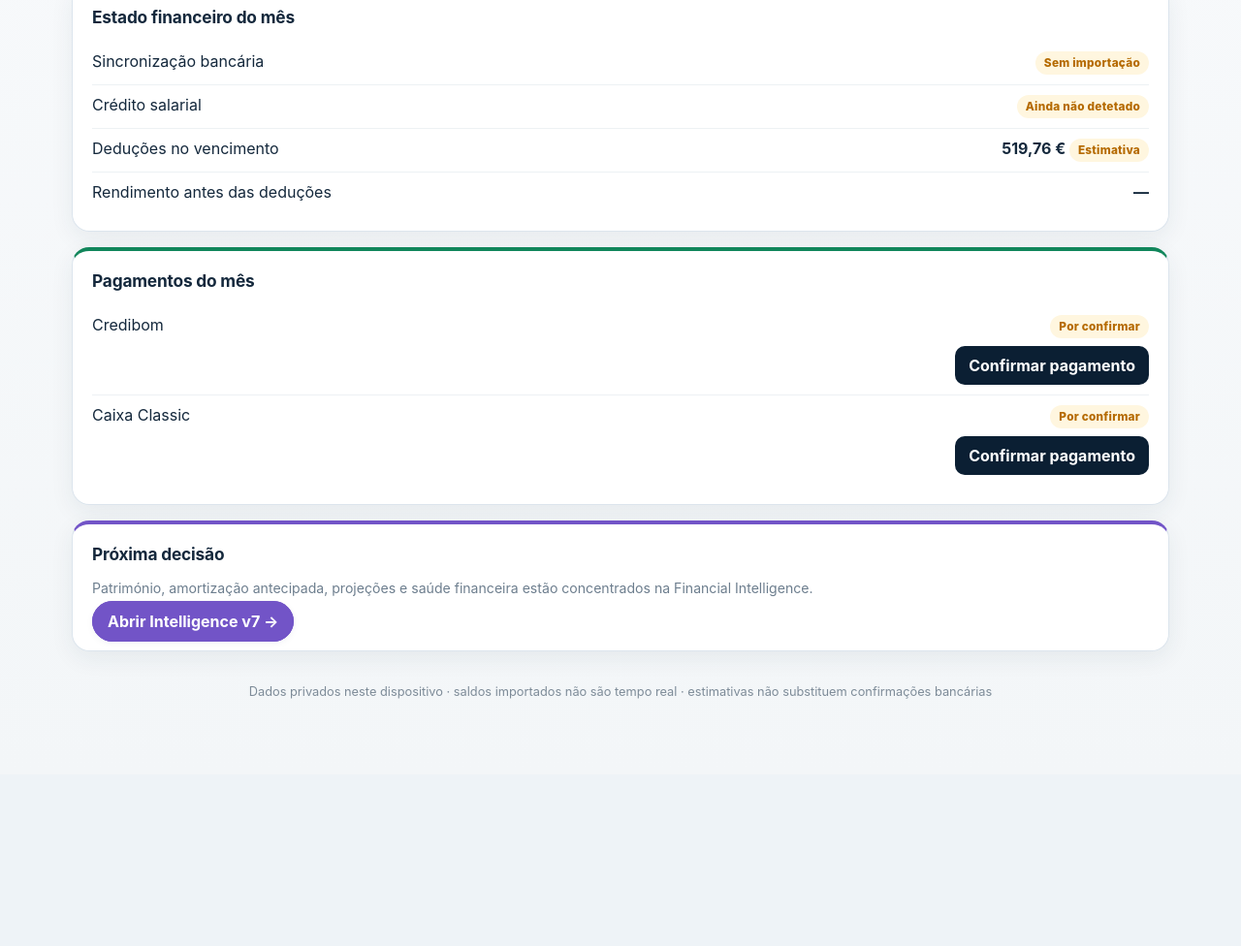
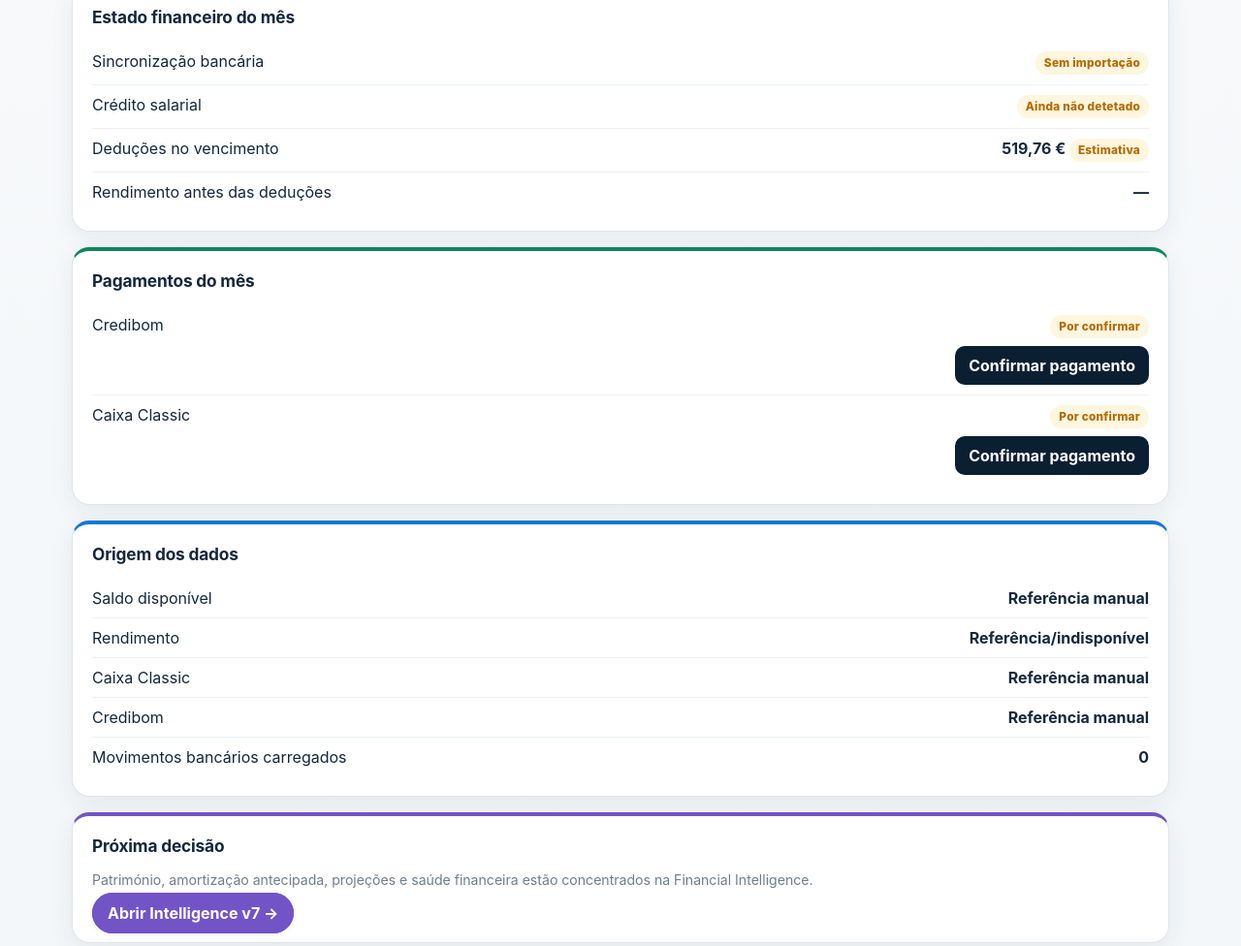
Before and after one commit to Valente6305/my-finance-control, a plain HTML site: page index.html in a window 1280 px wide. Shown: the part 418-1394 px from the top of the page at 97% size. Before the commit the page ends 1217 px from the top, so only its background shows below. Drawn offline with Linux system fonts and the light colour scheme.

Commit message:
Centralize MFC-derived calculations and add data provenance

```diff
--- a/index.html
+++ b/index.html
@@ -109,7 +109,7 @@ function regularSalaryCandidates(){
 function isSalary(t){return regularSalaryCandidates().some(x=>txkey(x)===txkey(t))}
 function monthlySpend(mm=currentMonth()){const bank=transactions().filter(t=>month(t.date)===mm&&n(t.amount)<0&&!isTransfer(t)&&!isDebt(t)).reduce((a,t)=>a-n(t.amount),0),pay=payrollDeductions(mm);return bank+pay.total}
 function salaryDetected(){const seed=n(state.salary)||2096.22,c=regularSalaryCandidates().filter(t=>month(t.date)===currentMonth());if(!c.length)return 0;return n(c.sort((a,b)=>Math.abs(n(a.amount)-seed)-Math.abs(n(b.amount)-seed))[0].amount)}
-function paymentStatus(name,amount,re){const mm=currentMonth(),manual=state.paymentConfirmations?.[mm]?.[name];const hits=transactions().filter(t=>month(t.date)===mm&&n(t.amount)<0&&re.test(norm(t.description))&&Math.abs(-n(t.amount)-amount)<=1);return {name,amount,detected:hits.length>0||!!manual,bank:hits.length>0,manual:!hits.length&&!!manual}}
+function paymentStatus(name,amount,re){const mm=currentMonth(),manual=state.paymentConfirmations?.[mm]?.[name];const hits=transactions().filter(t=>month(t.date)===mm&&n(t.amount)<0&&re.test(norm(t.description)));const paid=hits.reduce((a,t)=>a-n(t.amount),0);return {name,amount,paid,detected:hits.length>0||!!manual,bank:hits.length>0,manual:!hits.length&&!!manual,exact:hits.some(t=>Math.abs(-n(t.amount)-amount)<=1)}}
 function paymentStatuses(){return [paymentStatus('Credibom',n(state.carRegular)||210.74,/CREDIBOM/),paymentStatus('Caixa Classic',n(state.cardRegular)||231.25,/CAIXA CLASSIC|C CLASSIC|PAGAMENTO CARTAO|PAG CARTAO|CARTAO CREDITO/)]}
 function cardDebtBalance(){const c=state.debtEstimates?.card;return c?n(c.balance):n(state.cardBalance)}
 function cardDebtSettled(){return cardDebtBalance()<=0.01||!!state.debtMilestones?.card?.completed}
@@ -143,6 +143,34 @@ const badge=(t,tone='info')=>'<span class="badge '+tone+'">'+t+'</span>';
 const progress=(v,tone='')=>'<div class="progress '+tone+'"><span style="width:'+Math.max(0,Math.min(100,n(v)))+'%"></span></div>';
 const row=(a,b)=>'<div class="row"><span>'+a+'</span><strong>'+b+'</strong></div>';
 const field=(key,label,value,step='.01')=>'<label>'+label+'<input data-field="'+key+'" type="number" step="'+step+'" value="'+n(value)+'"></label>';
+function recomputeDerivedDebtState(){
+ const cfg=state.debtAnchors||{},rows=transactions(),out={};
+ const match=(t,kind)=>kind==="car"?/CREDIBOM/.test(norm(t.description)):/CAIXA CLASSIC|C CLASSIC|PAGAMENTO CARTAO|CARTAO CREDITO|PAG CARTAO|PAG\. CARTAO/.test(norm(t.description));
+ for(const kind of ["car","card"]){
+  const a=cfg[kind];
+  if(!a||!/^[0-9]{4}-[0-9]{2}-[0-9]{2}$/.test(String(a.date||""))||!Number.isFinite(Number(a.balance))||Number(a.balance)<0)continue;
+  const hits=rows.filter(t=>t.import_id&&String(t.date)>a.date&&String(t.date)<=new Date().toISOString().slice(0,10)&&n(t.amount)<0&&match(t,kind));
+  const unique=[...new Map(hits.map(t=>[t.import_id,t])).values()];
+  const paid=unique.reduce((sum,t)=>sum-n(t.amount),0),raw=Math.max(0,Math.round((Number(a.balance)-paid)*100)/100),settled=raw<=0.01;
+  const asOf=unique.reduce((d,t)=>String(t.date)>d?String(t.date):d,a.date);
+  out[kind]={balance:settled?0:raw,anchorBalance:Number(a.balance),anchorDate:a.date,payments:Math.round(paid*100)/100,matches:unique.length,asOf,status:settled?"settled":"schedule-based",settled,settledAt:settled?asOf:""};
+ }
+ state.debtEstimates=out;
+ state.debtMilestones=state.debtMilestones||{};
+ if(out.card?.settled)state.debtMilestones.card={completed:true,completedAt:out.card.settledAt||new Date().toISOString().slice(0,10),source:"Imported bank transactions"};
+ else if(out.card&&out.card.balance>0.01&&state.debtMilestones.card?.source==="Imported bank transactions")delete state.debtMilestones.card;
+}
+function dataProvenance(){
+ const tx=transactions(),bankTx=tx.filter(t=>t.import_id),cash=overviewBankCash(),salary=salaryDetected(),card=state.debtEstimates?.card,car=state.debtEstimates?.car;
+ return {
+  snapshot:state.bankSync?.generated_at||"",
+  bankTransactions:bankTx.length,
+  cashSource:cash.count>0?"Banco (.mfc)":"Referência manual",
+  salarySource:salary>0?"Movimentos bancários (.mfc)":"Referência/indisponível",
+  cardSource:card?"Saldo de referência + pagamentos .mfc":"Referência manual",
+  carSource:car?"Saldo de referência + pagamentos .mfc":"Referência manual"
+ };
+}
 function overviewBankCash(){
  if(Number(state.bankCashCount)>0&&Number.isFinite(Number(state.bankCashTotal))){
   return {value:Number(state.bankCashTotal),count:Number(state.bankCashCount),asOf:state.bankCashAsOf||state.bankSync?.generated_at||state.balanceDate||"",source:"bank-cash"};
@@ -175,8 +203,9 @@ function renderOverview(){
  row('Deduções no vencimento',payroll.total?eur(payroll.total)+' '+(payroll.estimated?badge('Estimativa','warn'):badge('Confirmado','good')):'—')+
  row('Rendimento antes das deduções',salary>0?eur(salary+payroll.total):'—')+
  '</div>'+
- '<div class="card accent-green"><h2>Pagamentos do mês</h2>'+payments.map(p=>row(esc(p.name),(p.bank?badge('Identificado no banco','good'):p.manual?badge('Confirmado manualmente','good'):badge('Por confirmar','warn'))+'<div style="margin-top:8px"><button class="action" data-pay="'+esc(p.name)+'">'+(p.manual?'Anular confirmação':p.detected?'Confirmado':'Confirmar pagamento')+'</button></div>')).join('')+'</div>'+
- '<div class="card accent-purple"><h2>Próxima decisão</h2><p class="muted">Património, amortização antecipada, projeções e saúde financeira estão concentrados na Financial Intelligence.</p><a class="button primary" href="./financial-intelligence.html?v=bankfix-1">Abrir Intelligence v7 →</a></div>';
+ '<div class="card accent-green"><h2>Pagamentos do mês</h2>'+payments.map(p=>row(esc(p.name),(p.bank?badge('Identificado no banco','good')+' '+eur(p.paid):p.manual?badge('Confirmado manualmente','good'):badge('Por confirmar','warn'))+'<div style="margin-top:8px"><button class="action" data-pay="'+esc(p.name)+'">'+(p.manual?'Anular confirmação':p.detected?'Confirmado':'Confirmar pagamento')+'</button></div>')).join('')+'</div>'+
+ (()=>{const p=dataProvenance();return '<div class="card accent-blue"><h2>Origem dos dados</h2>'+row('Saldo disponível',p.cashSource)+row('Rendimento',p.salarySource)+row('Caixa Classic',p.cardSource)+row('Credibom',p.carSource)+row('Movimentos bancários carregados',String(p.bankTransactions))+(p.snapshot?row('Snapshot .mfc',esc(String(p.snapshot).replace('T',' ').slice(0,16))):'')+'</div>'})()+
+ '<div class="card accent-purple"><h2>Próxima decisão</h2><p class="muted">Património, amortização antecipada, projeções e saúde financeira estão concentrados na Financial Intelligence.</p><a class="button primary" href="./financial-intelligence.html?v=provenance-1">Abrir Intelligence v7 →</a></div>';
  document.querySelectorAll('[data-pay]').forEach(b=>b.onclick=()=>togglePayment(b.dataset.pay));
 }
 const pct=v=>(100*v).toFixed(1)+'%';
@@ -234,11 +263,11 @@ function renderTransactions(){
 function renderSettings(){
  const sm=automaticSafetyMargin();document.getElementById('settings').innerHTML='<div class="card"><h2>Configuração essencial</h2><div class="grid">'+field('reserve','Reserva de emergência (€)',state.reserve)+'</div>'+row('Margem de segurança automática',eur(sm.margin))+row('Base: despesas essenciais mensais',eur(sm.essential))+'<p class="muted">A margem é calculada automaticamente como 10% das despesas essenciais, com mínimo de 300 €. É uma almofada operacional adicional à reserva de emergência.</p><p class="muted">O rendimento mensal é inferido automaticamente dos movimentos bancários classificados como salário.</p><button class="action" id="saveSettings">Guardar</button></div>'+
  '<div class="card"><h2>Dados e segurança</h2><button class="action" id="exportJson">Exportar backup JSON</button><p class="muted">Para backup encriptado e auditoria usa Intelligence v7.</p><details><summary>Advanced · manutenção de dados</summary><p class="muted">Utiliza apenas se souberes exatamente o que estás a fazer.</p><button class="action danger" id="clearImported">Remover movimentos bancários importados deste dispositivo</button></details></div>';
- bindFields();document.getElementById('saveSettings').onclick=()=>{save();renderAll()};document.getElementById('exportJson').onclick=()=>{const a=document.createElement('a');a.href=URL.createObjectURL(new Blob([JSON.stringify(state,null,2)],{type:'application/json'}));a.download='my-finance-control-backup-'+new Date().toISOString().slice(0,10)+'.json';a.click();setTimeout(()=>URL.revokeObjectURL(a.href),1000)};document.getElementById('clearImported').onclick=()=>{if(!confirm('Remover apenas os movimentos bancários importados deste dispositivo? Ajustes manuais serão preservados.'))return;state.transactions=(state.transactions||[]).filter(t=>!t.import_id);delete state.bankSync;save();renderAll()};
+ bindFields();document.getElementById('saveSettings').onclick=()=>{save();renderAll()};document.getElementById('exportJson').onclick=()=>{const a=document.createElement('a');a.href=URL.createObjectURL(new Blob([JSON.stringify(state,null,2)],{type:'application/json'}));a.download='my-finance-control-backup-'+new Date().toISOString().slice(0,10)+'.json';a.click();setTimeout(()=>URL.revokeObjectURL(a.href),1000)};document.getElementById('clearImported').onclick=()=>{if(!confirm('Remover apenas os movimentos bancários importados deste dispositivo? Ajustes manuais serão preservados.'))return;state.transactions=(state.transactions||[]).filter(t=>!t.import_id);for(const k of ['bankSync','bankReconcile','bankCurrentSource','bankCashTotal','bankCashCount','bankCashAsOf','bankCashAccounts','debtEstimates'])delete state[k];save();renderAll()};
 }
 function bindFields(){document.querySelectorAll('[data-field]').forEach(e=>e.onchange=()=>{state[e.dataset.field]=n(e.value)})}
 function togglePayment(name){const mm=currentMonth();state.paymentConfirmations=state.paymentConfirmations||{};state.paymentConfirmations[mm]=state.paymentConfirmations[mm]||{};if(state.paymentConfirmations[mm][name])delete state.paymentConfirmations[mm][name];else state.paymentConfirmations[mm][name]={amount:name==='Credibom'?n(state.carRegular)||210.74:n(state.cardRegular)||231.25,confirmedAt:new Date().toISOString()};save();renderAll()}
-function renderAll(){state=load();renderOverview();renderBudget();renderDebts();renderTransactions();renderSettings()}
+function renderAll(){state=load();const before=JSON.stringify({debtEstimates:state.debtEstimates,debtMilestones:state.debtMilestones});recomputeDerivedDebtState();const after=JSON.stringify({debtEstimates:state.debtEstimates,debtMilestones:state.debtMilestones});if(before!==after)localStorage.setItem(KEY,JSON.stringify(state));renderOverview();renderBudget();renderDebts();renderTransactions();renderSettings()}
 function activateTab(tab){
  document.querySelectorAll('main>section').forEach(sec=>sec.classList.add('hide'));
  const target=document.getElementById(tab);if(target)target.classList.remove('hide');
```
